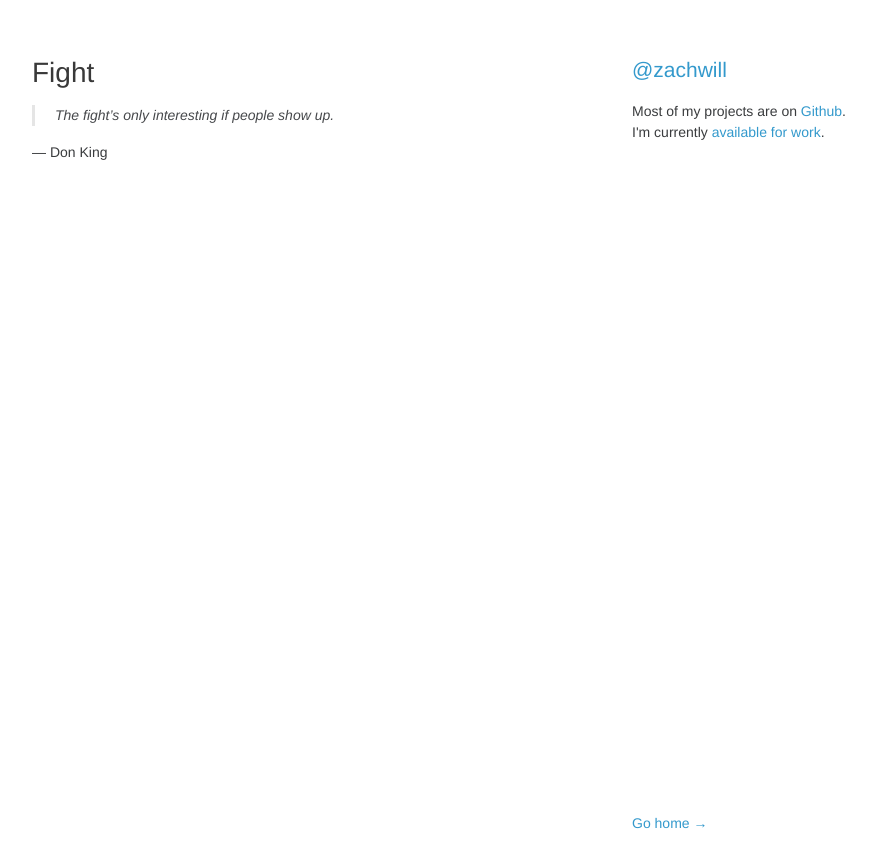
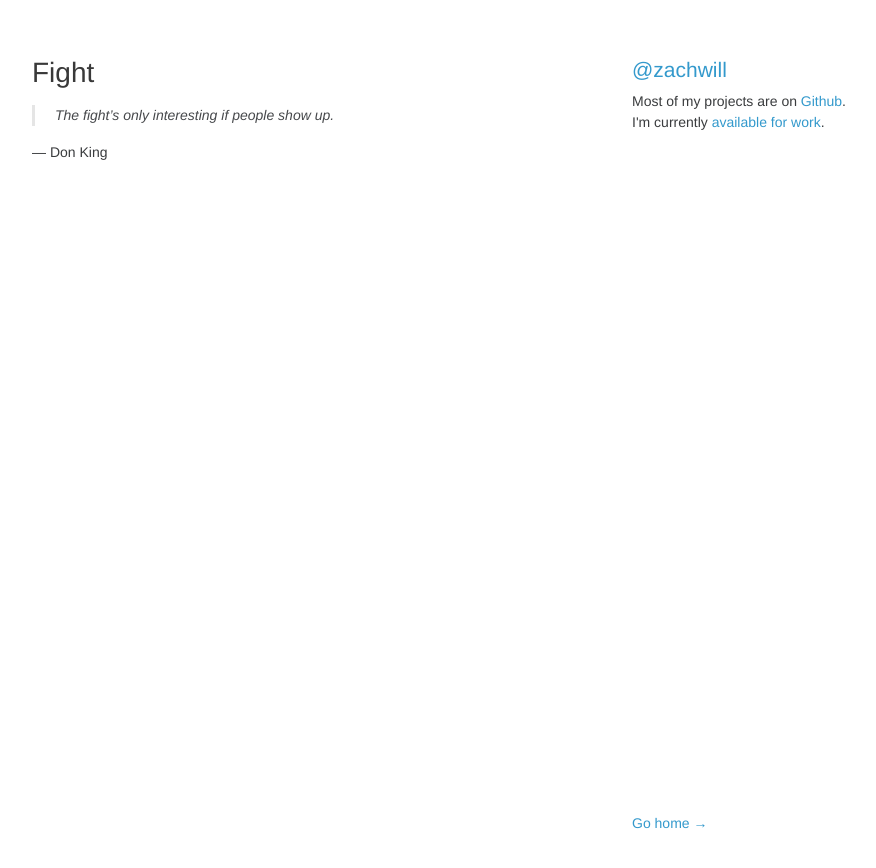
Before and after one commit to zachwill/blog, a Jekyll site: the page built from _posts/2011-11-12-fight.md, in a window 1280 px wide. Shown: the top 868 px of the page, without its empty margins (178-1054 px from the left). Built offline with Jekyll 4.4.1, drawn with Linux system fonts in a browser that asks for light colours; Markdown is read by kramdown in place of the engine named in the settings.

Commit message:
Update styles

```diff
--- a/css/style.css
+++ b/css/style.css
@@ -162,10 +162,10 @@
 }
 
 header h1, header h2, header h3 {
-  margin: 0 0 20px;
+  margin: 0 0 10px;
 }
 
-section {
+article, section {
   width:520px;
   float:left;
   padding-bottom:50px;
@@ -216,7 +216,7 @@
     margin:0;
   }
 
-  header, section, footer {
+  header, article, section, footer {
     float:none;
     position:static;
     width:auto;
@@ -229,7 +229,7 @@
     margin:0 0 10px;
   }
 
-  section {
+  article, section {
     padding:20px 0;
     margin:0;
   }
```
